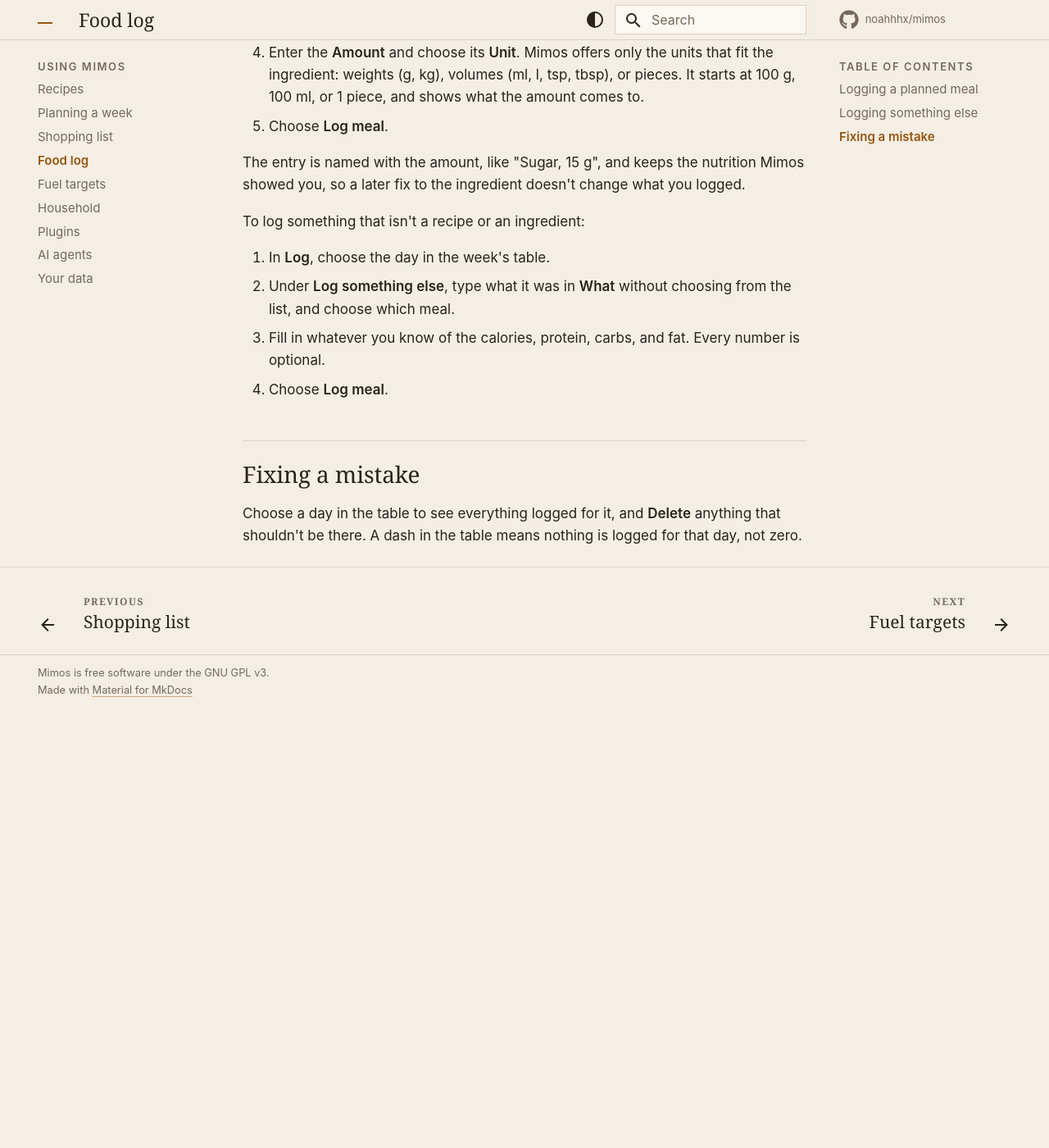
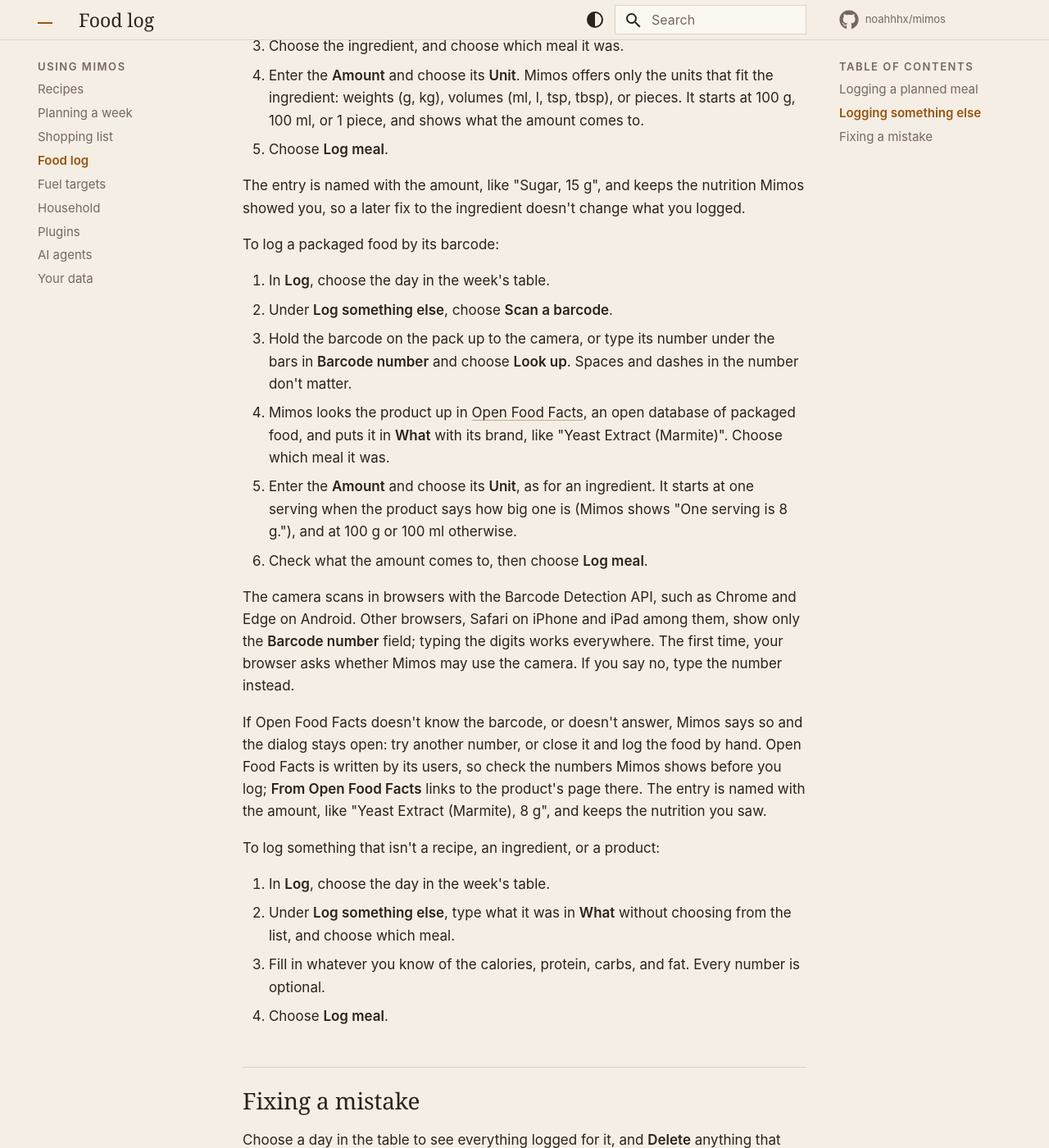
Before and after one commit to noahhhx/mimos, an MkDocs documentation site: the page built from docs/guide/log.md, in a window 1280 px wide and 1400 px high, scrolled down 2177 px. Shown: the whole window at 82% size. Built offline with MkDocs 1.6.1 and Material for MkDocs 9.7.7, drawn with Linux system fonts in a browser that asks for light colours; comment, search, counter and statistics services are not loaded; before the commit the page ends 3041 px from its top, so only the background shows below that; some of the changed text lies outside the part shown.

Commit message:
docs: log a packaged food by its barcode
The Log guide gets the procedure, which browsers scan, and that typing
the digits works everywhere. The screenshot shows a product picked by
barcode with its preview, serving, and attribution. AGENTS.md's food
products row names the scan dialog and its typed fallback.

```diff
--- a/docs/guide/log.md
+++ b/docs/guide/log.md
@@ -23,8 +23,8 @@
 
 ## Logging something else
 
-For anything you didn't plan, log a recipe, log an ingredient, or
-describe what you ate.
+For anything you didn't plan, log a recipe, an ingredient, or a packaged
+food by its barcode, or describe what you ate.
 
 To log a recipe:
 
@@ -58,7 +58,35 @@
 nutrition Mimos showed you, so a later fix to the ingredient doesn't
 change what you logged.
 
-To log something that isn't a recipe or an ingredient:
+To log a packaged food by its barcode:
+
+1. In **Log**, choose the day in the week's table.
+2. Under **Log something else**, choose **Scan a barcode**.
+3. Hold the barcode on the pack up to the camera, or type its number
+   under the bars in **Barcode number** and choose **Look up**. Spaces
+   and dashes in the number don't matter.
+4. Mimos looks the product up in [Open Food Facts](https://world.openfoodfacts.org),
+   an open database of packaged food, and puts it in **What** with its
+   brand, like "Yeast Extract (Marmite)". Choose which meal it was.
+5. Enter the **Amount** and choose its **Unit**, as for an ingredient.
+   It starts at one serving when the product says how big one is (Mimos
+   shows "One serving is 8 g."), and at 100 g or 100 ml otherwise.
+6. Check what the amount comes to, then choose **Log meal**.
+
+The camera scans in browsers with the Barcode Detection API, such as
+Chrome and Edge on Android. Other browsers, Safari on iPhone and iPad
+among them, show only the **Barcode number** field; typing the digits
+works everywhere. The first time, your browser asks whether Mimos may
+use the camera. If you say no, type the number instead.
+
+If Open Food Facts doesn't know the barcode, or doesn't answer, Mimos
+says so and the dialog stays open: try another number, or close it and
+log the food by hand. Open Food Facts is written by its users, so check
+the numbers Mimos shows before you log; **From Open Food Facts** links to
+the product's page there. The entry is named with the amount, like
+"Yeast Extract (Marmite), 8 g", and keeps the nutrition you saw.
+
+To log something that isn't a recipe, an ingredient, or a product:
 
 1. In **Log**, choose the day in the week's table.
 2. Under **Log something else**, type what it was in **What** without
```
Also changed, not shown: AGENTS.md (+1 -1 lines), docs/assets/screenshots/log.png.
